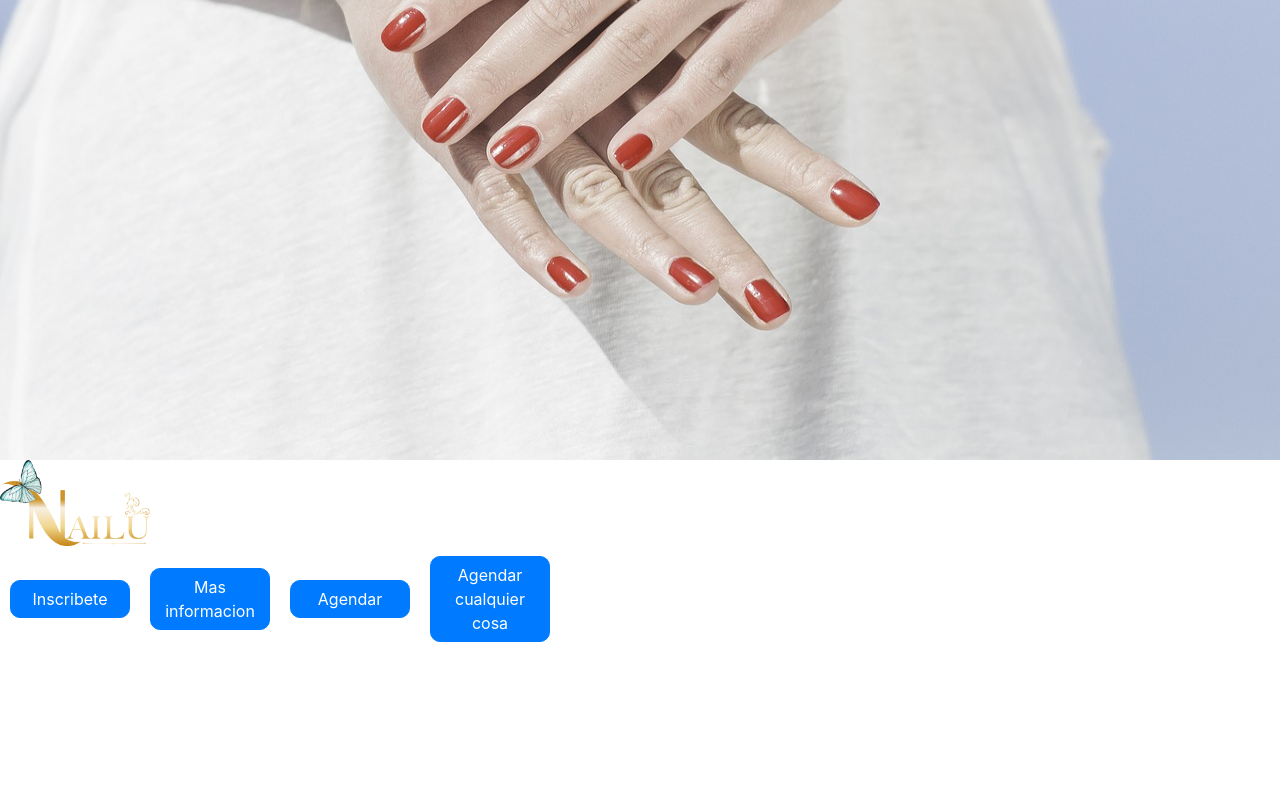
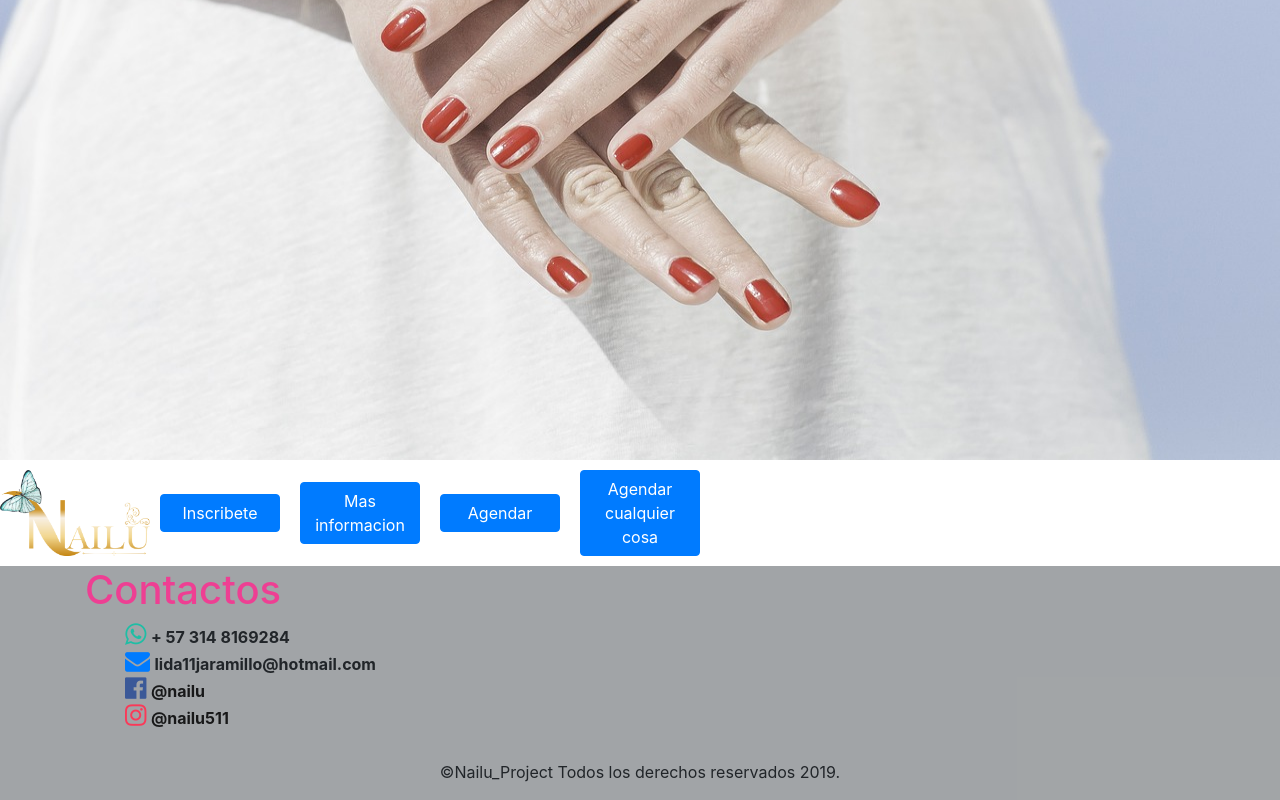
Before and after one commit to Angel10050/nailu_project, a React (Create React App) app: page / in a window 1280 px wide. Shown: the part 340-1140 px from the top of the page. Before the commit the page ends 992 px from the top, so only its background shows below. Built offline with nearby package versions, Linux system fonts and the light colour scheme; no server answers.

Commit message:
parte del footer

```diff
--- a/package.json
+++ b/package.json
@@ -3,8 +3,10 @@
   "version": "0.1.0",
   "private": true,
   "dependencies": {
+    "bootstrap": "^4.3.1",
     "express": "^4.17.1",
     "react": "^16.9.0",
+    "react-bootstrap": "^1.0.0-beta.14",
     "react-dom": "^16.9.0",
     "react-scripts": "3.1.1",
     "react-scroll": "^1.7.14"
--- a/public/index.html
+++ b/public/index.html
@@ -1,15 +1,18 @@
 <!DOCTYPE html>
 <html lang="en">
+
 <head>
   <meta charset="utf-8" />
   <link rel="shortcut icon" href="%PUBLIC_URL%/favicon.ico" />
   <meta name="viewport" content="width=device-width, initial-scale=1" />
   <meta name="theme-color" content="#000000" />
-    <link rel="stylesheet" href="https://stackpath.bootstrapcdn.com/bootstrap/4.3.1/css/bootstrap.min.css" integrity="sha384-ggOyR0iXCbMQv3Xipma34MD+dH/1fQ784/j6cY/iJTQUOhcWr7x9JvoRxT2MZw1T" crossorigin="anonymous">
-    <meta
-      name="description"
-      content="Web site created using create-react-app"
-    />
+  <link rel="stylesheet" href="https://maxcdn.bootstrapcdn.com/bootstrap/4.3.1/css/bootstrap.min.css"
+    integrity="sha384-ggOyR0iXCbMQv3Xipma34MD+dH/1fQ784/j6cY/iJTQUOhcWr7x9JvoRxT2MZw1T" crossorigin="anonymous" />
+  <meta name="description" content="Web site created using create-react-app" />
+  <!--Link font-awesome-->
+  <link href="https://stackpath.bootstrapcdn.com/font-awesome/4.7.0/css/font-awesome.min.css" rel="stylesheet"
+    integrity="sha384-wvfXpqpZZVQGK6TAh5PVlGOfQNHSoD2xbE+QkPxCAFlNEevoEH3Sl0sibVcOQVnN" crossorigin="anonymous">
+
   <link rel="apple-touch-icon" href="logo192.png" />
   <!--
       manifest.json provides metadata used when your web app is installed on a
@@ -27,6 +30,7 @@
     -->
   <title>React App</title>
 </head>
+
 <body>
   <noscript>You need to enable JavaScript to run this app.</noscript>
   <div id="root"></div>
@@ -41,4 +45,5 @@
       To create a production bundle, use `npm run build` or `yarn build`.
     -->
 </body>
+
 </html>
--- a/src/App.js
+++ b/src/App.js
@@ -1,5 +1,6 @@
 import React from "react";
 import ButtonGeneral from "./Components/Button/Button";
+import 'bootstrap/dist/css/bootstrap.min.css';
 import "./App.css";
 
 import { animateScroll as scroll } from 'react-scroll'
@@ -7,6 +8,7 @@ import { animateScroll as scroll } from 'react-scroll'
 import Logo from './Components/logo/Logo'
 import Hero from './Components/heroComponent/Hero'
 import heroImage from './Components/heroComponent/hands-1751637_1280.jpg'
+import Footer from './Components/Footer/Footer'
 
 
 class App extends React.Component {
@@ -26,12 +28,11 @@ class App extends React.Component {
       <>
         <Hero heroMainImage={heroImage} />
         <Logo onClick={this.toScrollup} />
-        <div>
-          <ButtonGeneral nameBtn="Inscribete" callback={this.handlerClick} />
-          <ButtonGeneral nameBtn="Mas informacion" callback={this.handlerClick} />
-          <ButtonGeneral nameBtn="Agendar" callback={this.handlerClick} />
-          <ButtonGeneral nameBtn="Agendar cualquier cosa" callback={this.handlerClick} />
-        </div>
+        <ButtonGeneral nameBtn="Inscribete" callback={this.handlerClick} />
+        <ButtonGeneral nameBtn="Mas informacion" callback={this.handlerClick} />
+        <ButtonGeneral nameBtn="Agendar" callback={this.handlerClick} />
+        <ButtonGeneral nameBtn="Agendar cualquier cosa" callback={this.handlerClick} />
+        <Footer />
       </>
 
     );
--- /dev/null
+++ b/src/Components/Footer/Footer.js
@@ -0,0 +1,27 @@
+import React from 'react'
+
+import "../Footer/Style.css";
+
+function Footer() {
+  return (
+    <footer className='footer'>
+      <div className='container'>
+        <h1>Contactos</h1>
+        <div className='contactos'>
+          <ul className='social-icon'>
+            <li><a><span className="fa fa-whatsapp" aria-hidden="true"></span> <strong>+ 57 314 8169284</strong> </a></li>
+            <li><a><span className="fa fa-envelope" aria-hidden="true"></span> <strong>lida11jaramillo@hotmail.com</strong> </a></li>
+            <li><a href='https://www.facebook.com/Nailu-130735667644830/'><i className="fa fa-facebook-official" aria-hidden="true"></i> <strong>@nailu</strong> </a></li>
+            <li><a href='https://www.instagram.com/nailu511/'><i className="fa fa-instagram" aria-hidden="true"></i> <strong>@nailu511</strong> </a></li>
+          </ul>
+        </div>
+        <div className='copy'>
+          <p>&copy;Nailu_Project Todos los derechos reservados 2019.</p>
+        </div>
+
+      </div>
+    </footer >
+  )
+}
+
+export default Footer;
--- /dev/null
+++ b/src/Components/Footer/Style.css
@@ -0,0 +1,58 @@
+
+.footer{
+  display: flex;
+  flex-direction: column;
+  align-items: center;
+  min-width: 100%;
+ background: #343a4075;
+}
+.contactos{
+  display: flex;
+  justify-content: flex-start;
+}
+.container h1{
+  color: #ee3f93;
+}
+.contactos ul li{
+  list-style: none;
+}
+span{
+  display: flex;
+  justify-content: center;
+}
+.copy{
+  text-align: center;
+}
+
+.social-icon {
+  display: flex;
+  flex-direction: column;
+  margin: 0;
+  margin-bottom: 30px;
+  /* padding: 0; */
+}
+.fa{
+  font-size: 25px;
+
+}
+.fa-whatsapp{
+  color: #1EBEA5;
+}
+.fa-envelope{
+color: #007bff;
+}
+.fa-facebook-official{
+color: #3b5998;
+}
+.fa-instagram{
+  color: #fb3958;
+}
+a{
+  color: #000000d9;
+  text-decoration: none;
+  background-color: transparent;
+}
+a:hover {
+    color: #ee3f93;
+    text-decoration: none;
+}
```
Also changed, not shown: 1 other file (tests, documents, lock files or other folders). Lines whose indentation alone changed are shown as unchanged.
